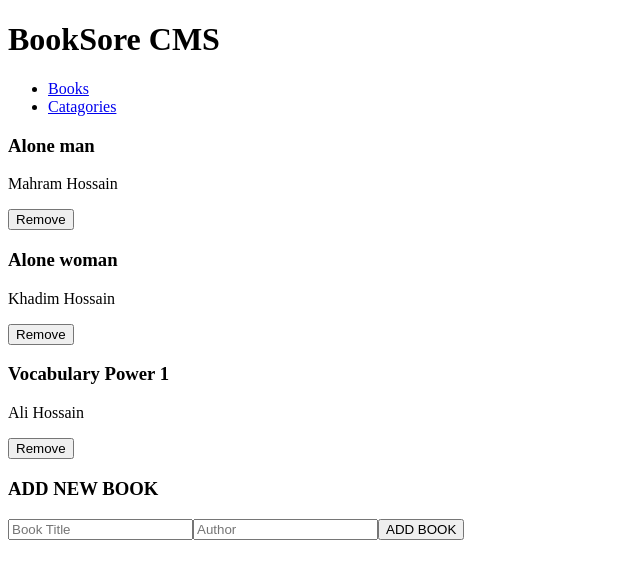
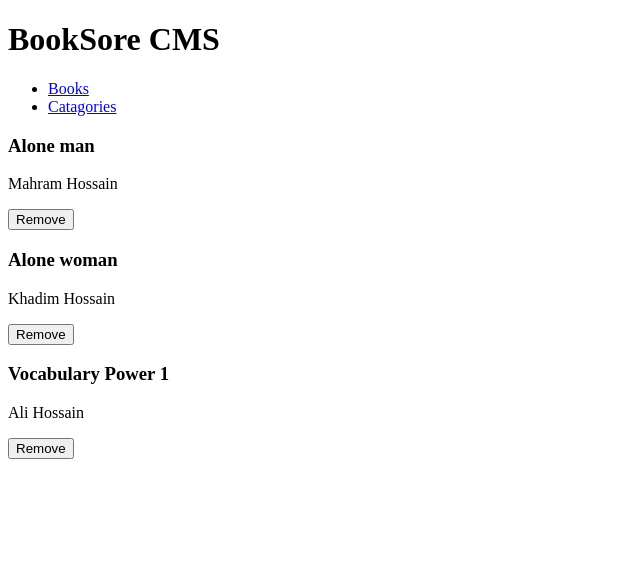
Before and after one commit to mhnazary/Bookstore, a React (Create React App) app: page / in a window 1280 px wide. Shown: the top 578 px of the page, without its empty margins (0-640 px from the left). Built offline with nearby package versions, Linux system fonts and the light colour scheme.

Commit message:
README.md updated

```diff
--- /dev/null
+++ b/src/App.css
@@ -0,0 +1,5 @@
+* {
+  margin: 0;
+  padding: 0;
+  box-sizing: border-box;
+}
--- a/src/components/form.jsx
+++ b/src/components/form.jsx
@@ -1,16 +1,16 @@
 import React from 'react';
 
-const Form = () => (
+function Form() {
   <div>
-    <h3 className="book-title">ADD NEW BOOK</h3>
+    <h3 className="form-book-title">Add New Book</h3>
     <form>
       <input type="text" placeholder="Book Title" />
       <input type="text" placeholder="Author" />
-      <button type="button" className="button" id="addBttn">
+      <button type="button" className="button" id="addBtn">
         ADD BOOK
       </button>
     </form>
-  </div>
-);
+  </div>;
+}
 
 export default Form;
```
Also changed, not shown: 2 other files (tests, documents, lock files or other folders).
